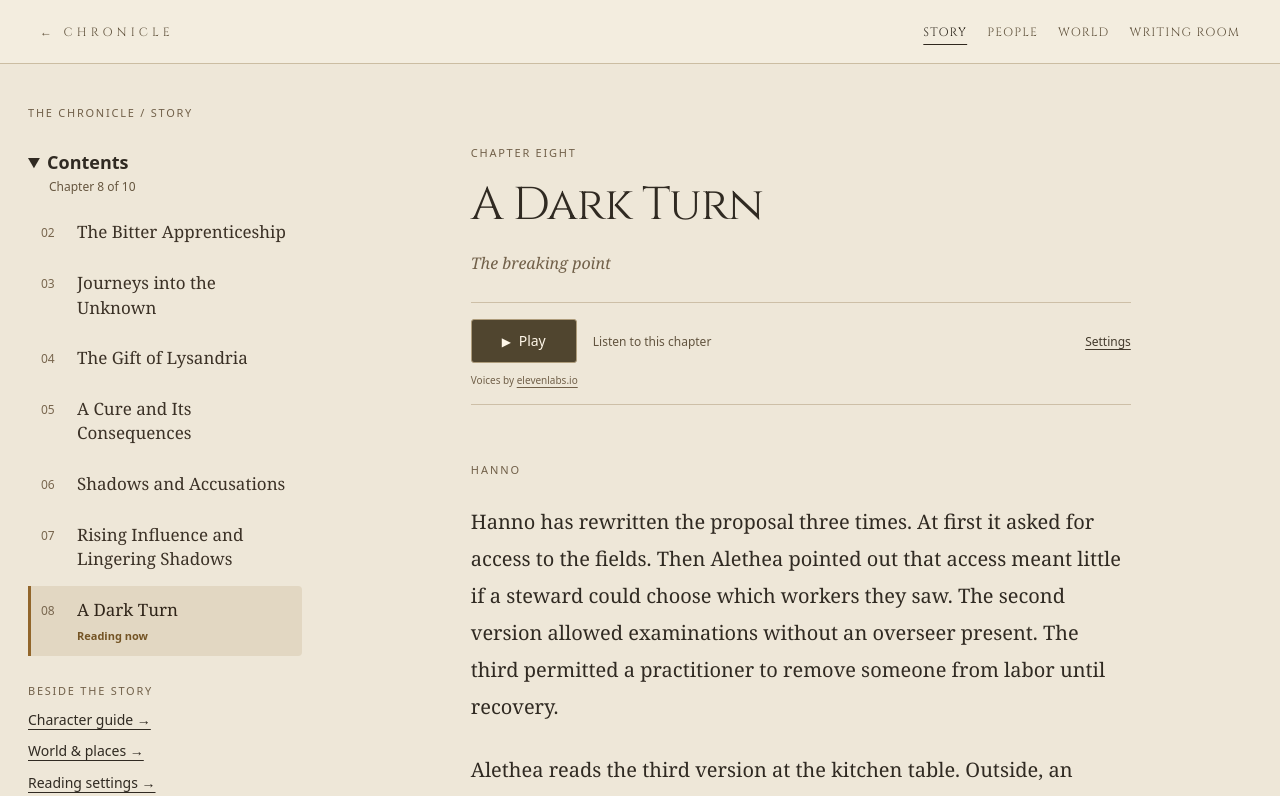
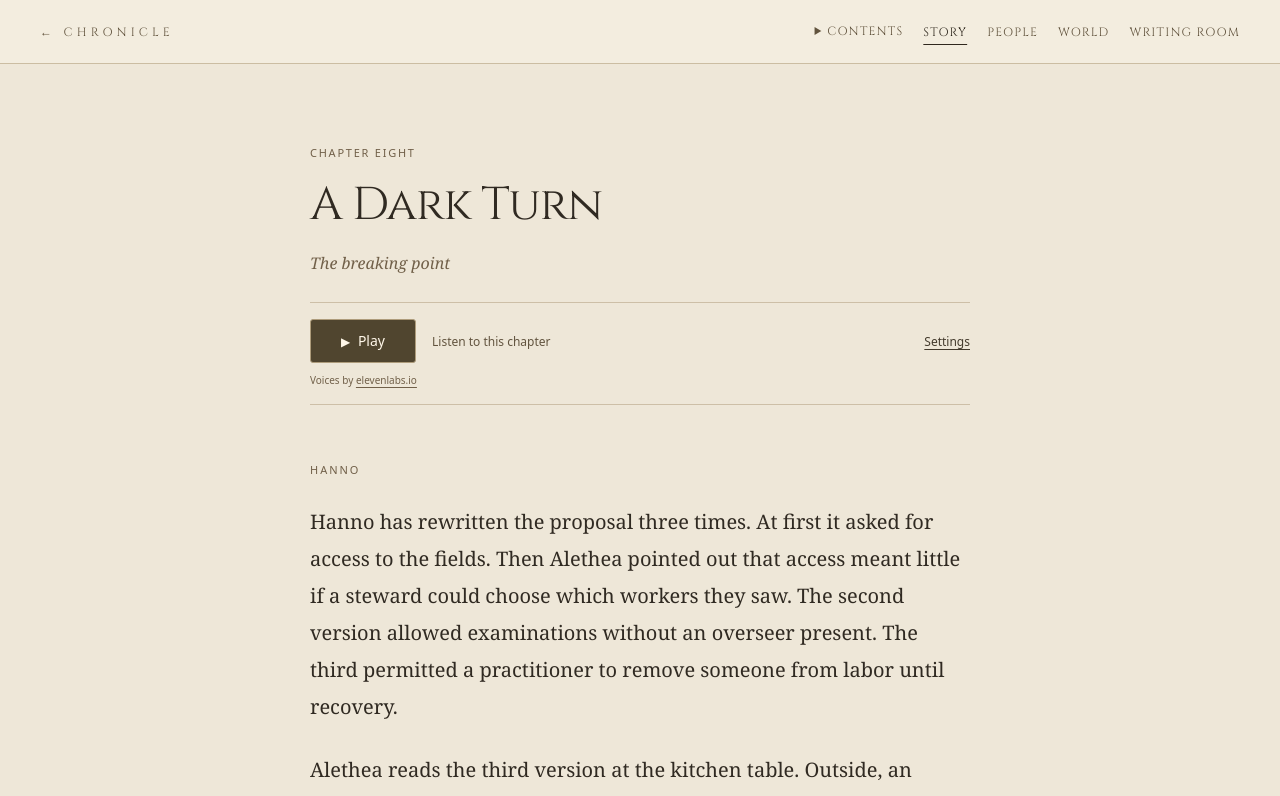
Before and after one commit to Suphian/chronicle, a Next.js app: page /chapters/a-dark-turn in a window 1280 px wide. Shown: the top 796 px of the page. Built offline with nearby package versions, Linux system fonts and the light colour scheme.

Commit message:
Move chapter contents into the top navigation

```diff
--- a/src/app/globals.css
+++ b/src/app/globals.css
@@ -242,13 +242,11 @@ body {
 .site-nav a { color: #61533d; }
 .site-nav a:hover, .site-nav a[aria-current="page"] { color: #2f281e; }
 .book-shell { background: #eee7d8; color: #302a22; min-height: 100vh; padding: 100px 28px 80px; }
-.book-layout { max-width: 1220px; margin: auto; display: grid; grid-template-columns: 280px minmax(0, 1fr); gap: 40px; }
-.book-sidebar { align-self: start; position: sticky; top: 100px; min-width: 0; }
+.book-layout { max-width: 820px; margin: auto; }
 .book-eyebrow { font: 11px/1.6 system-ui, sans-serif; letter-spacing: .16em; text-transform: uppercase; color: #716049; }
-.book-contents { margin-top: 20px; }
-.book-contents summary { cursor: pointer; font: 600 18px/1.6 system-ui, sans-serif; padding: 4px 0; }
-.book-contents summary > span { display: block; margin-left: 21px; font-size: 12px; font-weight: 400; color: #66563f; }
-.book-contents nav { margin-top: 12px; max-height: max(160px, calc(100svh - 350px)); overflow-y: auto; padding-right: 8px; scrollbar-width: thin; scrollbar-color: #b6a184 transparent; overscroll-behavior: contain; }
+.book-contents summary { cursor: pointer; font: 12px/1.6 var(--font-display); letter-spacing: .1em; text-transform: uppercase; color: #61533d; padding-block: 12px; margin-block: -6px; }
+.book-contents[open] summary { color: #302a22; }
+.site-nav .book-contents nav { position: absolute; top: 100%; right: 24px; width: min(420px, calc(100vw - 36px)); max-height: min(70svh, 600px); overflow-y: auto; padding: 12px; background: #f3eddf; border: 1px solid #cbbda2; box-shadow: 0 14px 30px #302a2226; scrollbar-width: thin; scrollbar-color: #b6a184 transparent; overscroll-behavior: contain; }
 .book-chapter-list { list-style: none; margin: 0; padding: 0; }
 .book-contents nav a { display: grid; grid-template-columns: 25px minmax(0, 1fr); gap: 11px; align-items: start; padding: 12px 10px; margin: 2px 0; border-left: 3px solid transparent; border-radius: 0 4px 4px 0; color: #3b3126; text-decoration: none; }
 .book-chapter-number { padding-top: 3px; font: 12px/1.6 system-ui, sans-serif; font-variant-numeric: tabular-nums; color: #78664e; }
@@ -261,8 +259,7 @@ body {
 .book-contents :is(summary, a):focus-visible { outline: 2px solid #92662b; outline-offset: -2px; }
 .book-historical-tales { border-top: 1px solid #cdbfa7; margin-top: 14px; padding-top: 16px; }
 .book-historical-tales > p { margin: 0 0 7px 13px; font: 12px/1.6 system-ui, sans-serif; color: #66563f; }
-.book-reference { margin-top: 20px; font: 14px/1.7 system-ui, sans-serif; }
-.book-reference p { margin-bottom: 8px; }
+.book-reference { display: flex; flex-wrap: wrap; gap: 8px 24px; margin-top: 24px; padding-top: 16px; border-top: 1px solid #cdbfa7; font: 14px/1.7 system-ui, sans-serif; }
 .book-reference a { display: block; margin: 8px 0; text-decoration: underline; text-underline-offset: 4px; }
 .book-page { min-width: 0; max-width: 820px; }
 .book-tools { display: flex; flex-wrap: wrap; gap: 18px; align-items: center; border-bottom: 1px solid #cdbfa7; padding-bottom: 20px; font: 12px/1.5 system-ui, sans-serif; color: #66563f; }
@@ -293,7 +290,7 @@ body {
 .book-companion-grid { display: grid; grid-template-columns: repeat(auto-fit, minmax(180px, 1fr)); gap: 24px; margin-top: 24px; }
 .book-companion h3 { font-weight: 600; margin-bottom: 8px; }
 .book-companion a { display: block; padding: 5px 0; text-decoration: underline; text-underline-offset: 4px; }
-.book-folio .book-layout { max-width: 1500px; grid-template-columns: clamp(280px, 22vw, 310px) minmax(0, 1fr); gap: 40px; }
+.book-folio .book-layout { max-width: 1160px; }
 .book-folio .book-page { max-width: 1160px; }
 .book-folio .book-title, .book-folio .book-sections, .book-folio .book-scene > p, .book-folio .book-scene > h2, .book-folio .book-scene > blockquote, .book-folio .book-end { max-width: 660px; margin-left: auto; margin-right: auto; }
 .book-folio .book-tools { max-width: 900px; margin: auto; }
@@ -337,25 +334,19 @@ body {
   .narration-settings-link { margin-left: auto; }
 }
 @media (max-width: 1100px) {
-  .book-folio .book-layout { grid-template-columns: 260px minmax(0, 1fr); gap: 28px; }
   .illustrated-spread { display: block; }
   .spread-prose { max-width: 660px; margin: auto; padding-top: 0; }
   .book-plate-folio { max-width: 430px; margin: 28px auto; }
 }
 @media (max-width: 900px) {
-  .book-layout { display: block; max-width: 720px; }
-  .book-folio .book-layout { display: block; max-width: 720px; }
-  .book-sidebar { position: static; max-height: none; padding: 0; margin-bottom: 28px; }
-  .book-reference { display: none; }
-  .book-contents nav { max-height: min(55svh, 440px); border-bottom: 1px solid #cdbfa7; padding-bottom: 8px; }
-  .book-contents summary > span { display: inline; float: right; margin-left: 12px; padding-top: 5px; }
-  .book-contents { margin-top: 12px; }
+  .book-layout, .book-folio .book-layout { max-width: 720px; }
 }
 @media (max-width: 600px) {
   .site-nav { flex-wrap: wrap; padding: 12px 18px; gap: 10px; }
   .site-nav > a { width: 100%; font-size: 11px; }
-  .site-nav nav { width: 100%; gap: 15px; justify-content: space-between; }
-  .site-nav nav a { font-size: 10px; }
+  .site-nav > nav { width: 100%; gap: 10px; justify-content: space-between; }
+  .site-nav > nav > a, .book-contents summary { font-size: 10px; }
+  .site-nav .book-contents nav { right: 18px; }
   .site-nav nav button { width: 24px; height: 24px; }
   .book-shell { padding: 120px 22px 48px; }
   .book-prose { font-size: 18px; line-height: 1.85; }
--- a/src/components/BookReader.tsx
+++ b/src/components/BookReader.tsx
@@ -2,10 +2,9 @@
 
 import Image from "next/image";
 import Link from "next/link";
-import { Fragment, useEffect, useRef, useState, type ReactNode } from "react";
+import { Fragment, useEffect, useState, type ReactNode } from "react";
 import type { Chapter, Scene } from "@/content/types";
 import { bookPlates, type BookPlate } from "@/content/illustrations";
-import { chapters } from "@/content/chapters";
 import { codex } from "@/content/codex";
 import { worldById } from "@/content/world";
 import { saveReadingPlace } from "./ResumeReading";
@@ -18,28 +17,11 @@ export function BookReader({ chapter, prev, next, initialSceneId }: {
 }) {
   const { largeText } = useReaderPreferences();
   const [narrating, setNarrating] = useState<string | null>(null);
-  const contents = useRef<HTMLDetailsElement>(null);
   const prose = isProse(chapter);
   const scenes = chapter.scenes.filter((scene) => scene.kind !== "title");
   const text = scenes.flatMap((scene) => [scene.heading, ...(scene.text ?? []), scene.quote?.text]).join(" ");
   const people = codex.filter((entry) => entry.kind === "person" && text.includes(entry.name.split(" ").filter((word) => !["Master", "Lord", "General", "Magistra"].includes(word))[0]));
   const places = [...new Set(scenes.map((scene) => scene.location).filter(Boolean))].map((id) => worldById[id!]).filter(Boolean);
-  const numberedChapters = chapters.filter((entry) => entry.order > 0);
-  const historicalTales = chapters.filter((entry) => entry.order === 0);
-
-  useEffect(() => {
-    const compact = window.matchMedia("(max-width: 900px)");
-    const update = () => { if (contents.current) contents.current.open = !compact.matches; };
-    update();
-    compact.addEventListener("change", update);
-    return () => compact.removeEventListener("change", update);
-  }, []);
-
-  useEffect(() => {
-    const frame = requestAnimationFrame(() => { if (contents.current) revealCurrentChapter(contents.current); });
-    return () => cancelAnimationFrame(frame);
-  }, [chapter.slug]);
-
   useEffect(() => {
     if (initialSceneId) document.getElementById(initialSceneId)?.scrollIntoView();
     saveReadingPlace(chapter.slug, initialSceneId && chapter.scenes.some((scene) => scene.id === initialSceneId) ? initialSceneId : chapter.scenes[0].id);
@@ -53,23 +35,6 @@ export function BookReader({ chapter, prev, next, initialSceneId }: {
   return (
     <main className="book-shell book-folio">
       <div className="book-layout">
-        <aside className="book-sidebar" aria-label="Book navigation">
-          <Link href="/story" className="book-eyebrow">The Chronicle / Story</Link>
-          <details ref={contents} className="book-contents" open onToggle={(event) => revealCurrentChapter(event.currentTarget)}>
-            <summary>Contents <span>{chapter.order === 0 ? "Historical tale" : `Chapter ${chapter.order} of ${numberedChapters.length}`}</span></summary>
-            <nav aria-label="Chapters">
-              <ol className="book-chapter-list">{numberedChapters.map((entry) => <li key={entry.slug}><ChapterContentsLink chapter={entry} current={entry.slug === chapter.slug} /></li>)}</ol>
-              {historicalTales.length > 0 && <div className="book-historical-tales"><p>Optional historical tale</p>{historicalTales.map((entry) => <ChapterContentsLink key={entry.slug} chapter={entry} current={entry.slug === chapter.slug} />)}</div>}
-            </nav>
-          </details>
-          <div className="book-reference">
-            <p className="book-eyebrow">Beside the story</p>
-            <Link href="/people">Character guide →</Link>
-            <Link href="/world">World & places →</Link>
-            <Link href="/settings">Reading settings →</Link>
-          </div>
-        </aside>
-
         <div className="book-page">
           {!prose && <div className="sketch-notice"><strong>This is a story sketch.</strong><p>These are planned beats awaiting narrative development. <Link href="/story">Read available prose drafts →</Link></p></div>}
           <article className={`book-prose${largeText ? " book-prose-large" : ""}${prose ? " book-narrative" : ""}`}>
@@ -104,30 +69,16 @@ export function BookReader({ chapter, prev, next, initialSceneId }: {
               {people.length > 0 && <div><h3>People</h3>{people.map((person) => <Link key={person.id} href={`/library/characters/${person.id}`}>{person.name} →</Link>)}</div>}
               {places.length > 0 && <div><h3>Places</h3>{places.map((place) => <Link key={place.id} href={`/world?at=${place.id}`}>{place.name} →</Link>)}</div>}
             </div>
+            <div className="book-reference">
+              <Link href="/people">Character guide →</Link>
+              <Link href="/world">World & places →</Link>
+              <Link href="/settings">Reading settings →</Link>
+            </div>
           </aside>
         </div>
       </div>
     </main>
   );
-}
-
-function ChapterContentsLink({ chapter, current }: { chapter: Chapter; current: boolean }) {
-  return <Link href={`/chapters/${chapter.slug}`} aria-current={current ? "page" : undefined}>
-    <span className="book-chapter-number" aria-hidden="true">{chapter.order > 0 ? String(chapter.order).padStart(2, "0") : "✦"}</span>
-    <span className="book-chapter-label"><span className="sr-only">{chapter.order > 0 ? `Chapter ${chapter.order}: ` : "Historical tale: "}</span><span className="book-chapter-title">{chapter.title}</span>{!isProse(chapter) && <span className="book-chapter-stage">Story sketch</span>}{current && <span className="book-chapter-current">Reading now</span>}</span>
-  </Link>;
-}
-
-/** Keep the active link inside the contents scrollport without moving the manuscript. */
-function revealCurrentChapter(details: HTMLDetailsElement) {
-  if (!details.open) return;
-  const list = details.querySelector("nav");
-  const current = list?.querySelector('[aria-current="page"]');
-  if (!list || !current) return;
-  const listBounds = list.getBoundingClientRect();
-  const currentBounds = current.getBoundingClientRect();
-  if (currentBounds.bottom > listBounds.bottom) list.scrollTop += currentBounds.bottom - listBounds.bottom + 6;
-  else if (currentBounds.top < listBounds.top) list.scrollTop += currentBounds.top - listBounds.top - 6;
 }
 
 function SceneProse({ scene, plates = [], narrating }: { scene: Scene; plates?: BookPlate[]; narrating: string | null }) {
--- /dev/null
+++ b/src/components/ChapterContents.tsx
@@ -0,0 +1,61 @@
+"use client";
+
+import Link from "next/link";
+import { useEffect, useRef } from "react";
+import { chapters } from "@/content/chapters";
+import type { Chapter } from "@/content/types";
+import { isProse } from "@/lib/reading";
+
+const numberedChapters = chapters.filter((chapter) => chapter.order > 0);
+const historicalTales = chapters.filter((chapter) => chapter.order === 0);
+
+export function ChapterContents({ slug }: { slug: string }) {
+  const contents = useRef<HTMLDetailsElement>(null);
+
+  useEffect(() => {
+    const dismiss = (event: PointerEvent) => {
+      if (contents.current && !contents.current.contains(event.target as Node)) contents.current.open = false;
+    };
+    const escape = (event: KeyboardEvent) => {
+      if (event.key === "Escape" && contents.current?.open) {
+        contents.current.open = false;
+        contents.current.querySelector("summary")?.focus();
+      }
+    };
+    document.addEventListener("pointerdown", dismiss);
+    document.addEventListener("keydown", escape);
+    return () => {
+      document.removeEventListener("pointerdown", dismiss);
+      document.removeEventListener("keydown", escape);
+    };
+  }, []);
+
+  return <details ref={contents} className="book-contents" onToggle={(event) => revealCurrentChapter(event.currentTarget)}>
+    <summary>Contents</summary>
+    <nav aria-label="Chapters" onClick={(event) => {
+      if ((event.target as Element).closest("a") && contents.current) contents.current.open = false;
+    }}>
+      <ol className="book-chapter-list">{numberedChapters.map((chapter) => <li key={chapter.slug}><ChapterContentsLink chapter={chapter} current={chapter.slug === slug} /></li>)}</ol>
+      {historicalTales.length > 0 && <div className="book-historical-tales"><p>Optional historical tale</p>{historicalTales.map((chapter) => <ChapterContentsLink key={chapter.slug} chapter={chapter} current={chapter.slug === slug} />)}</div>}
+    </nav>
+  </details>;
+}
+
+function ChapterContentsLink({ chapter, current }: { chapter: Chapter; current: boolean }) {
+  return <Link href={`/chapters/${chapter.slug}`} aria-current={current ? "page" : undefined}>
+    <span className="book-chapter-number" aria-hidden="true">{chapter.order > 0 ? String(chapter.order).padStart(2, "0") : "✦"}</span>
+    <span className="book-chapter-label"><span className="sr-only">{chapter.order > 0 ? `Chapter ${chapter.order}: ` : "Historical tale: "}</span><span className="book-chapter-title">{chapter.title}</span>{!isProse(chapter) && <span className="book-chapter-stage">Story sketch</span>}{current && <span className="book-chapter-current">Reading now</span>}</span>
+  </Link>;
+}
+
+/** Keep the active link inside the contents scrollport without moving the manuscript. */
+function revealCurrentChapter(details: HTMLDetailsElement) {
+  if (!details.open) return;
+  const list = details.querySelector("nav");
+  const current = list?.querySelector('[aria-current="page"]');
+  if (!list || !current) return;
+  const listBounds = list.getBoundingClientRect();
+  const currentBounds = current.getBoundingClientRect();
+  if (currentBounds.bottom > listBounds.bottom) list.scrollTop += currentBounds.bottom - listBounds.bottom + 6;
+  else if (currentBounds.top < listBounds.top) list.scrollTop += currentBounds.top - listBounds.top - 6;
+}
--- a/src/components/Nav.tsx
+++ b/src/components/Nav.tsx
@@ -2,6 +2,7 @@
 
 import Link from "next/link";
 import { usePathname } from "next/navigation";
+import { ChapterContents } from "./ChapterContents";
 
 const links = [
   { href: "/story", label: "Story" },
@@ -20,6 +21,7 @@ export function Nav() {
         {inReader ? "← Chronicle" : "The Chronicle"}
       </Link>
       <nav aria-label="Main navigation" className="flex items-center gap-5">
+        {inReader && <ChapterContents key={path} slug={path.split("/")[2]} />}
         {links.map((l) => (
             <Link
               key={l.href}
```
